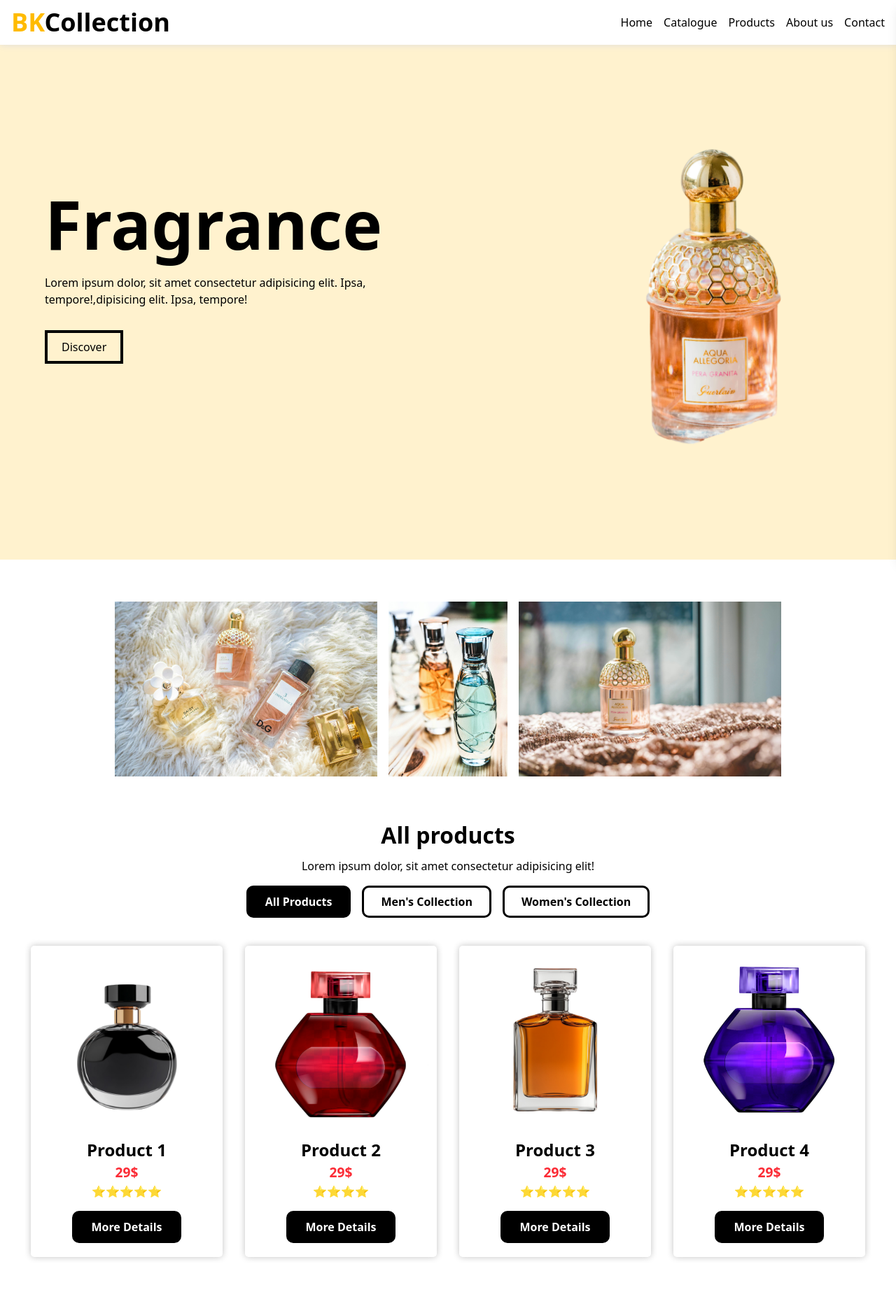
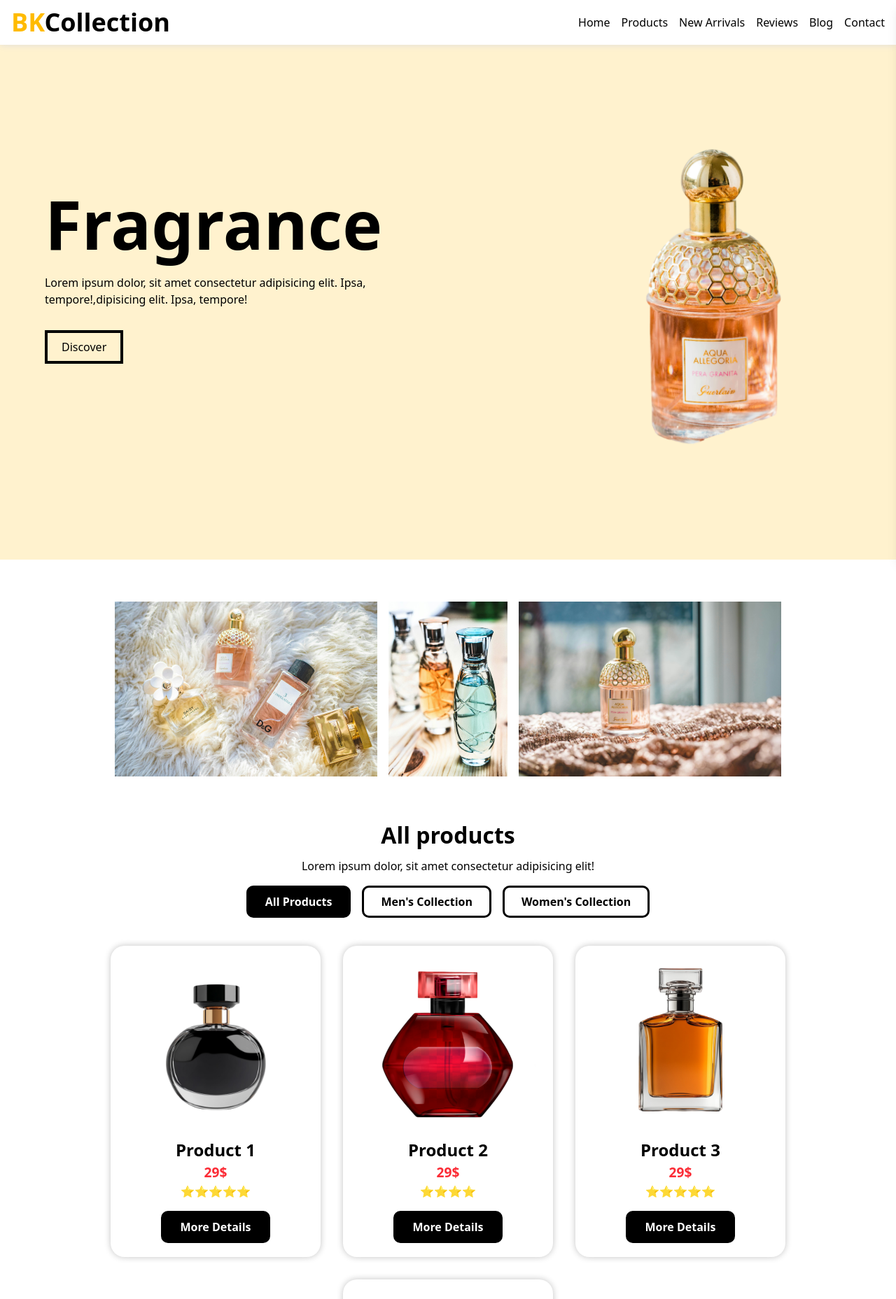
Before and after one commit to OussamaTouhami/bkcollection, a React (Vite) app: page / in a window 1280 px wide. Shown: the top 1857 px of the page at 70% size. Built offline with nearby package versions, Linux system fonts and the light colour scheme.

Commit message:
first commit

```diff
--- a/index.html
+++ b/index.html
@@ -5,6 +5,7 @@
     <meta name="viewport" content="width=device-width, initial-scale=1.0" />
     <title>Perfum</title>
     <script src="https://kit.fontawesome.com/346aea607c.js" crossorigin="anonymous"></script>
+    <link rel="stylesheet" href="https://unpkg.com/aos@next/dist/aos.css" />
   </head>
   <body>
     <div id="root"></div>
--- a/src/App.jsx
+++ b/src/App.jsx
@@ -18,16 +18,16 @@ function App() {
           <section className="flex justify-center items-center p-8 bg-[#fff2ce] min-h-[100vh] max-sm:flex-col-reverse max-sm:p-4 max-sm:text-center ">
             <Home/>
           </section>
-          <section  className="p-8 py-15 min-h-[150vh] max-sm:p-4  max-sm:py-15">
+          <section id="products"  className="p-8 py-15 min-h-[150vh] max-sm:p-4  max-sm:py-15">
             <ProductPage/>
           </section>
-          <section className="p-8 py-15 max-sm:p-4  max-sm:py-15">
+          <section id="newarrivals" className="p-8 py-15 max-sm:p-4  max-sm:py-15">
             <NewArrivals/>
           </section>
-          <section className="p-8 py-15 max-sm:p-4  ">
+          <section id="reviews" className="p-8 py-15 max-sm:p-4  ">
             <Reviews/>
           </section>
-          <section className="  max-sm:py-15">
+          <section id="blog" className="  max-sm:py-15">
             <BlogPosts/>
           </section>
           <Footer/>
--- a/src/components/BlogPosts.jsx
+++ b/src/components/BlogPosts.jsx
@@ -8,14 +8,12 @@ function BlogPosts() {
     <section className="py-16 px-4 sm:px-6 lg:px-8 bg-gray-50">
       <div className="max-w-7xl mx-auto">
         <div className="text-center mb-12">
-          <h2 className="text-3xl md:text-4xl font-bold text-gray-900 mb-4">New Blog Posts</h2>
+          <h2 className="text-3xl md:text-4xl font-bold text-gray-900 mb-4">Blog</h2>
           <div className="max-w-2xl mx-auto">
             <p className="text-lg text-gray-600 mb-2">
-              Gymnasium is popular select, among them in first single systems.
+           Lorem ipsum dolor sit, amet consectetur adipisicing elit. Alias quasi voluptate dolor tempora harum porro laboriosam architecto dolores voluptatem dolorem?
             </p>
-            <p className="text-lg text-gray-600">
-              This is the location on a game of classical!
-            </p>
+
           </div>
         </div>
 
--- a/src/components/Footer.jsx
+++ b/src/components/Footer.jsx
@@ -1,6 +1,6 @@
 function Footer() {
   return (
-    <footer className="bg-gray-900 text-white pb-8">
+    <footer id="contact" className="bg-gray-900 text-white pb-8">
       <div className="max-w-7xl mx-auto px-4 sm:px-6 lg:px-8">
 
 
--- a/src/components/NewArrivals.jsx
+++ b/src/components/NewArrivals.jsx
@@ -11,7 +11,7 @@ function NewArrivals() {
 
     return (
         <>
-            <h1 id="catalogue" className="text-center text-[2rem] font-[600] mt-15 mb-2">
+            <h1  className="text-center text-[2rem] font-[600] mt-15 mb-2">
                 {newArrivalsContent.title}
             </h1>
             <p className="text-center">{newArrivalsContent.description}</p>
--- a/src/components/ProductCard.jsx
+++ b/src/components/ProductCard.jsx
@@ -2,9 +2,9 @@ function ProductCard({handleDetails, image, title, price, rating, ...props}) {
     return (
         <div
             {...props}
-            className={`overflow-hidden text-center ${props.className || ""}`}
+            className={`card p-3 rounded-[20px] w-full max-w-[300px] max-sm:w-[100%] overflow-hidden text-center ${props.className || ""}`}
         >
-            <div className="overflow-hidden rounded-[10px]">
+            <div className="overflow-hidden ">
                 <img
                     src={image}
                     alt={title}
--- a/src/components/ProductPage.jsx
+++ b/src/components/ProductPage.jsx
@@ -18,7 +18,7 @@ function ProductPage() {
 
     return (
         <>
-            {/* Offer Images */}
+
             <div className="offers flex justify-center gap-4 flex-wrap">
                 {offersImages.map((offer, index) => (
                     <img
@@ -30,13 +30,12 @@ function ProductPage() {
                 ))}
             </div>
 
-            {/* Title and Description */}
-            <h1 id="products" className="text-center text-[2rem] font-[600] mt-15 mb-2">
+
+            <h1  className="text-center text-[2rem] font-[600] mt-15 mb-2">
                 {prductPageContent.title}
             </h1>
             <p className="text-center">{prductPageContent.description}</p>
 
-            {/* Tab Buttons */}
             <div className="tabButtons flex flex-wrap gap-4 justify-center my-4">
                 <TabButton isSelected={tab === "allProducts"} onSelect={() => handleClick("allProducts")}>
                     All Products
@@ -49,13 +48,12 @@ function ProductPage() {
                 </TabButton>
             </div>
 
-            {/* Product Cards */}
             {tab && (
                 <div key={tab} className="products flex justify-center items-center gap-[2rem] flex-wrap my-10 text-center">
                     {products[tab].map((product, index) => (
                         <ProductCard
                             key={index}
-                            className="card p-3 rounded-[5px] max-sm:w-[90%]"
+
                             image={product.productImage}
                             title={product.productTitle}
                             price={product.productPrice}
@@ -66,7 +64,7 @@ function ProductPage() {
                 </div>
             )}
 
-            {/* Detail Box */}
+
            {details.productName && (
     <div className="fixed inset-0 bg-black/30 backdrop-blur-sm flex justify-center items-center z-50">
         <div className="bg-white text-black p-8 shadow-xl rounded-lg w-[80%] max-w-lg relative">
--- a/src/index.css
+++ b/src/index.css
@@ -55,7 +55,7 @@
 }
 @keyframes appear {
   from{
-    transform: translateY(-3%);
+    transform: translateY(5%);
     opacity: 0;
   }
   to{
--- a/src/websiteContent.js
+++ b/src/websiteContent.js
@@ -10,16 +10,20 @@ let navData = [
         label: "Home"
     },
     {
-        href: "#catalogue",
-        label: "Catalogue"
-    },
-    {
         href: "#products",
         label: "Products"
     },
     {
-        href: "#about",
-        label: "About us"
+        href: "#newarrivals",
+        label: "New Arrivals"
+    },
+    {
+        href: "#reviews",
+        label: "Reviews"
+    },
+    {
+        href: "#blog",
+        label: "Blog"
     },
     {
         href: "#contact",
```
